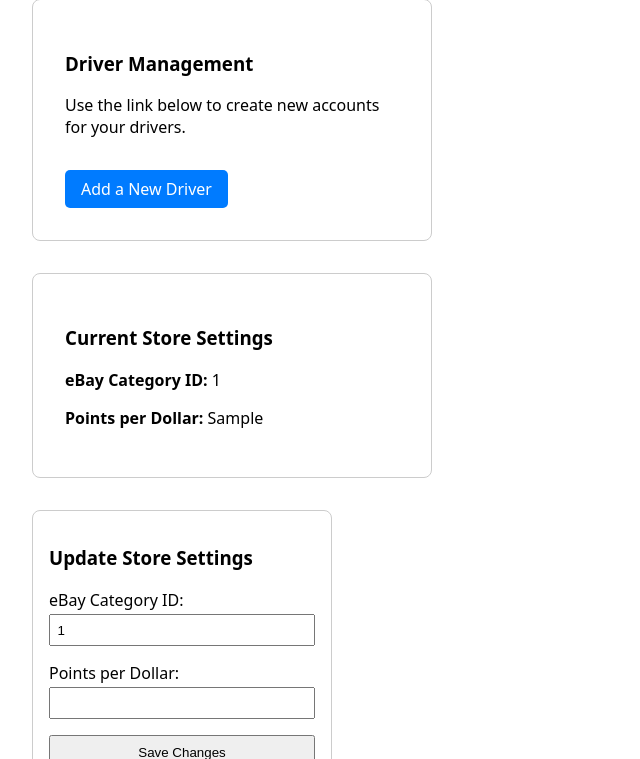
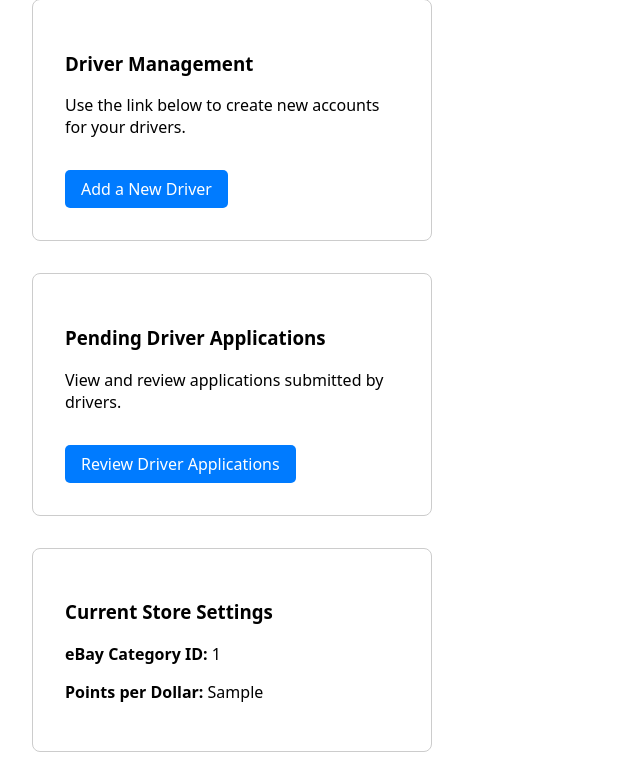
Before and after one commit to swordfish098/Triple-T-s-Rewards-daniel, a Python web app: template templates/sponsor/dashboard.html in a window 1280 px wide. Shown: the part 184-943 px from the top of the page, without its empty margins (0-640 px from the left). Run offline with Jinja, Linux system fonts and the light colour scheme; the template is opened without the code that fills it: most values are stand-ins (such as "Sample title", 1, 10 or a date in 2020).

Commit message:
Sponsor review drivers applications

```diff
--- a/templates/sponsor/dashboard.html
+++ b/templates/sponsor/dashboard.html
@@ -14,6 +14,12 @@
         <h3>Driver Management</h3>
         <p>Use the link below to create new accounts for your drivers.</p>
         <a href="{{ url_for('sponsor_bp.add_user') }}">Add a New Driver</a>
+    </div>
+
+    <div class="box" style="margin-bottom: 2rem;">
+        <h3>Pending Driver Applications</h3>
+        <p>View and review applications submitted by drivers.</p>
+        <a href="{{ url_for('sponsor_bp.review_driver_applications') }}">Review Driver Applications</a>
     </div>
 
     <div class="box">
--- a/templates/sponsor/review_driver_app.html
+++ b/templates/sponsor/review_driver_app.html
@@ -3,8 +3,8 @@
   {% for a in applications %}
     <li>
       Driver ID: {{ a.DRIVER_ID }}
-      <a href="{{ url_for('sponsor_bp.driver_decision', app_id=a.APP_ID, decision='accept') }}">Accept</a> |
-      <a href="{{ url_for('sponsor_bp.driver_decision', app_id=a.APP_ID, decision='reject') }}">Reject</a>
+      <a href="{{ url_for('sponsor_bp.driver_decision', app_id=a.APPLICATION_ID, decision='accept') }}">Accept</a> |
+      <a href="{{ url_for('sponsor_bp.driver_decision', app_id=a.APPLICATION_ID, decision='reject') }}">Reject</a>
     </li>
   {% endfor %}
 </ul>
```
Also changed, not shown: templates/administrator/review_sponsor.html (+9 -0 lines).
